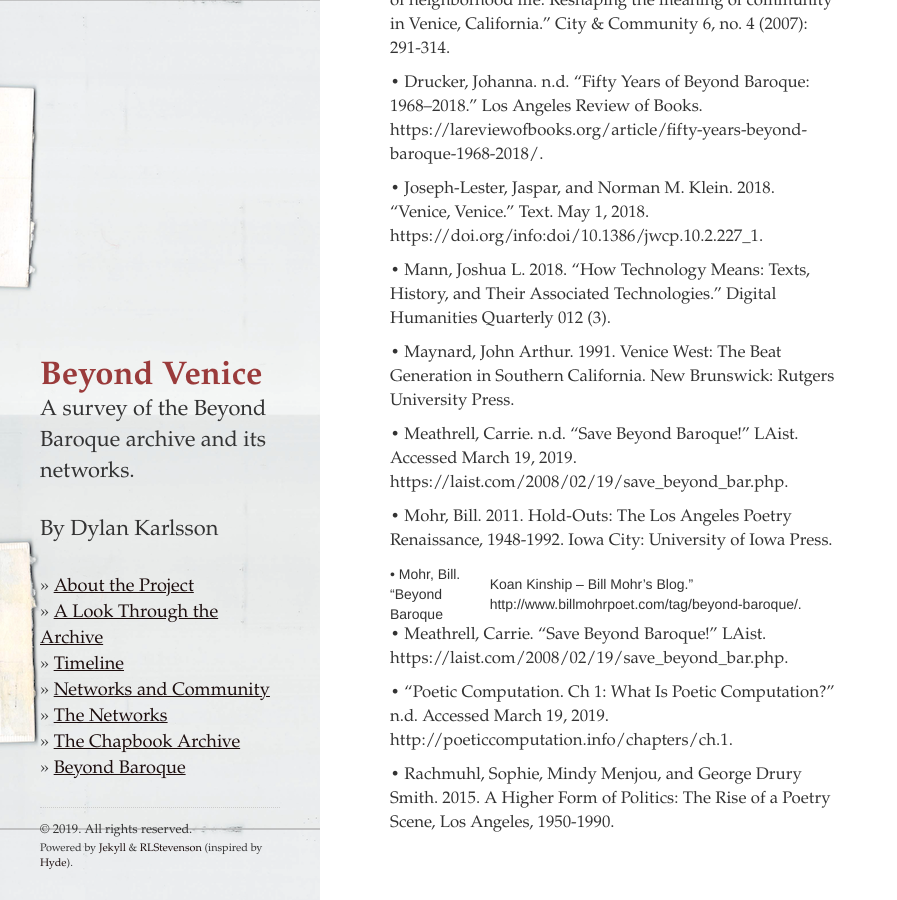
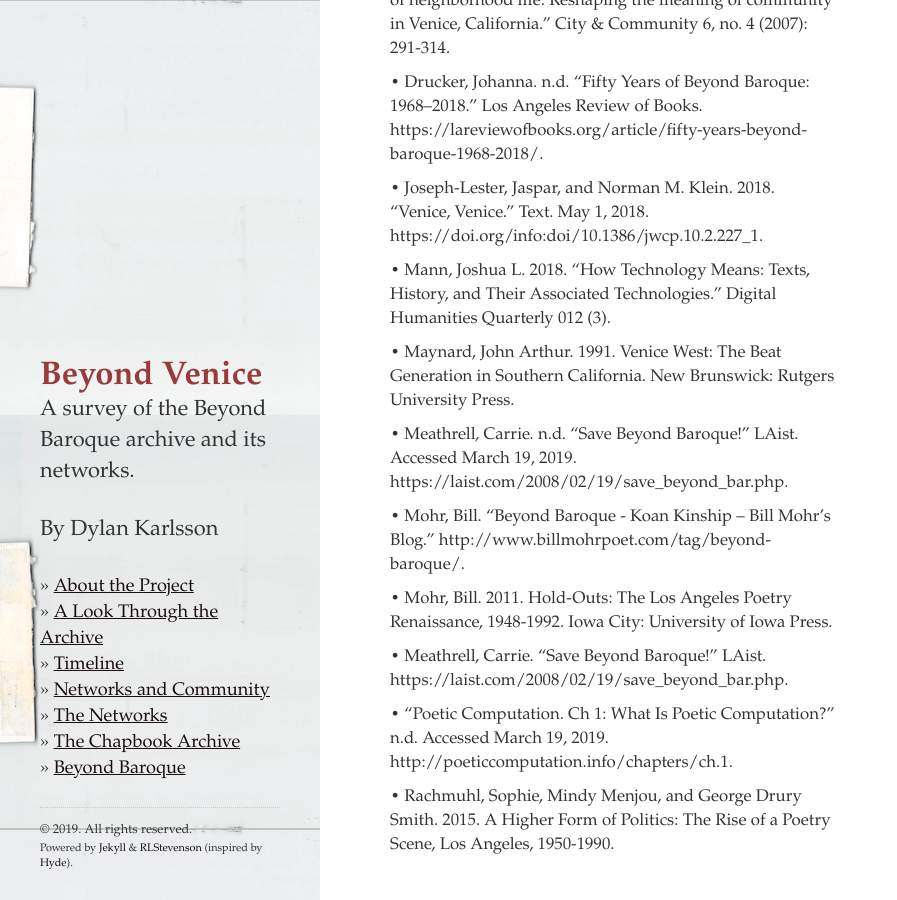
Before and after one commit to dylankarlsson/beyondvenice, a Jekyll site: the page built from _posts/2019-03-19-about.md, in a window 1280 px wide and 900 px high, scrolled down 1156 px. Shown: the whole window, without its empty margins (0-897 px from the left). Built offline with Jekyll 4.4.1, drawn with Linux system fonts in a browser that asks for light colours.

```diff
--- a/_posts/2019-03-19-about.md
+++ b/_posts/2019-03-19-about.md
@@ -30,9 +30,9 @@ Special thanks to Miriam Posner, Johanna Drucker, Dave Shephard, Quentin Ring, E
 
 • Meathrell, Carrie. n.d. “Save Beyond Baroque!” LAist. Accessed March 19, 2019. https://laist.com/2008/02/19/save_beyond_bar.php.
 
+• Mohr, Bill. “Beyond Baroque - Koan Kinship -- Bill Mohr’s Blog.” http://www.billmohrpoet.com/tag/beyond-baroque/.
+
 • Mohr, Bill. 2011. Hold-Outs: The Los Angeles Poetry Renaissance, 1948-1992. Iowa City: University of Iowa Press.
-
-• Mohr, Bill. “Beyond Baroque | Koan Kinship -- Bill Mohr’s Blog.” http://www.billmohrpoet.com/tag/beyond-baroque/.
 
 • Meathrell, Carrie. “Save Beyond Baroque!” LAist. https://laist.com/2008/02/19/save_beyond_bar.php.
 
```
